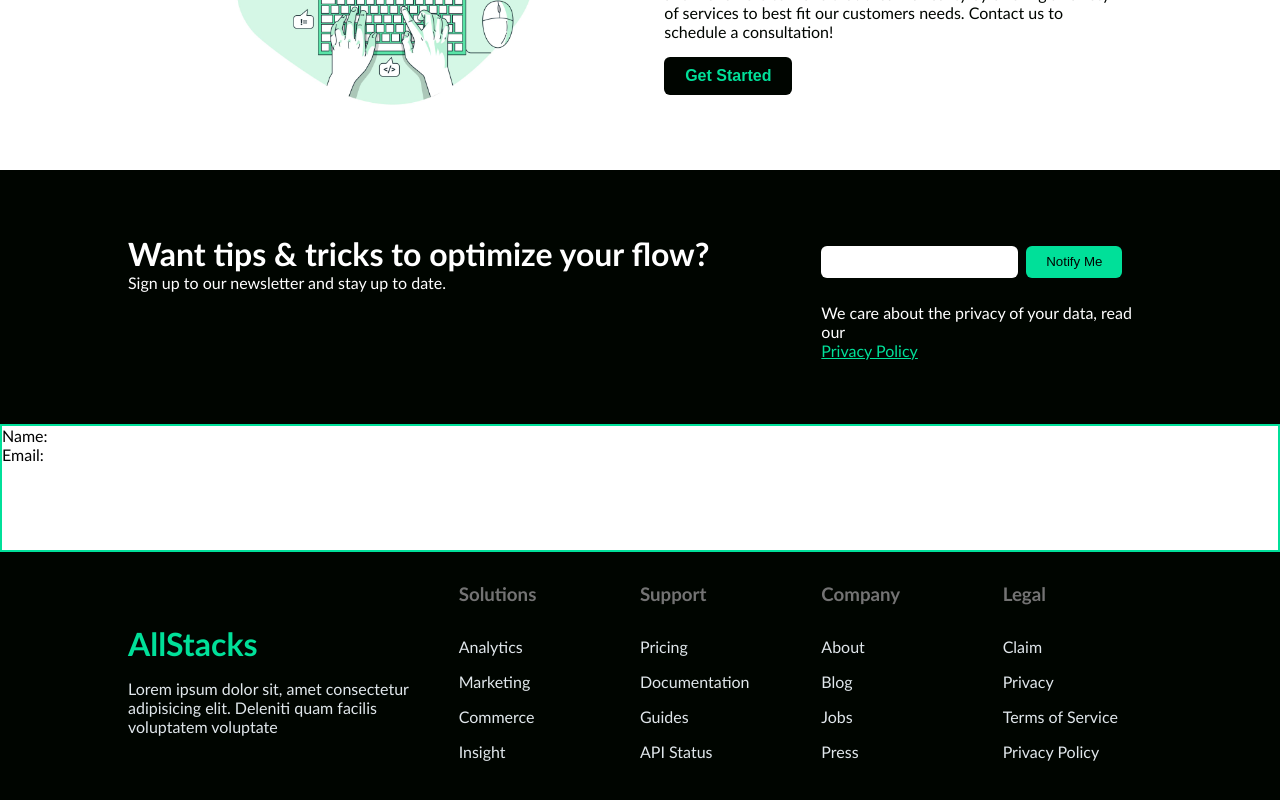
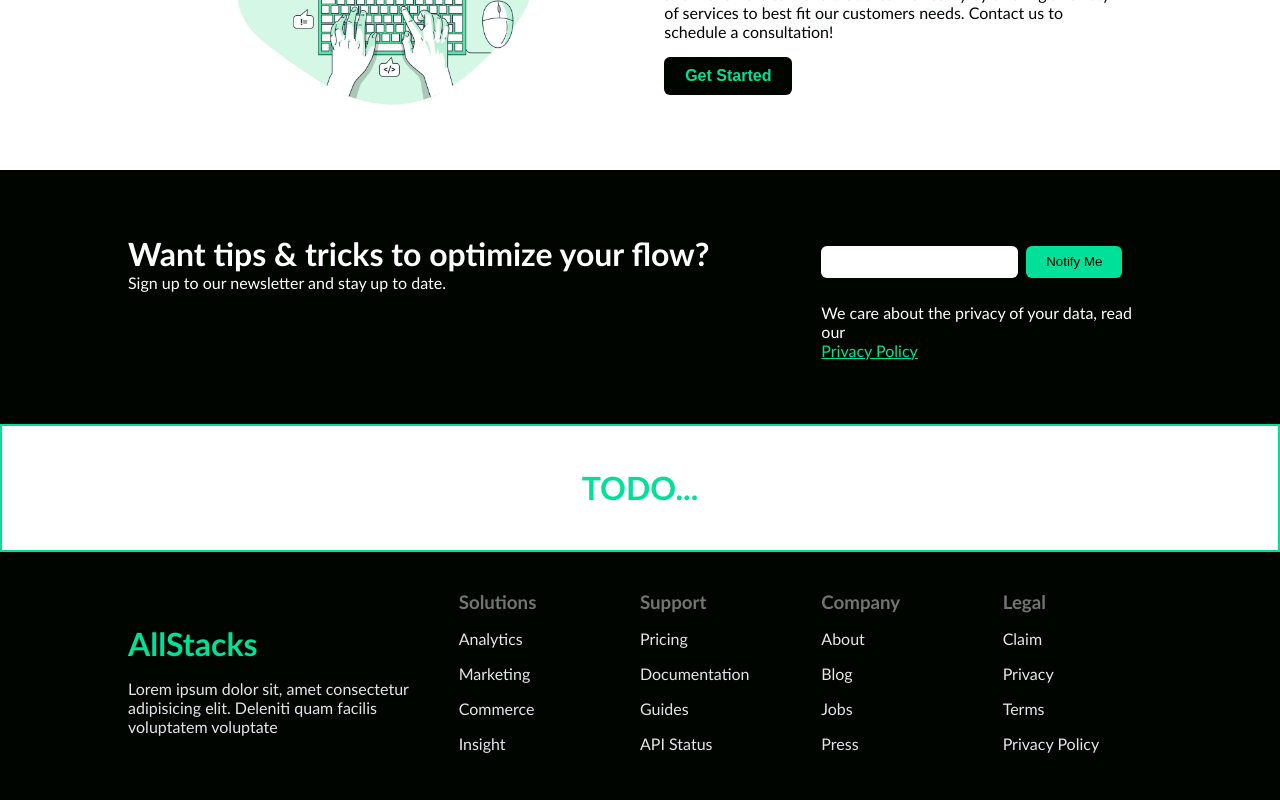
Before and after one commit to RowDev727/MySite, a React (Vite) app in the folder frontend/: page / in a window 1280 px wide. Shown: the part 1014-1814 px from the top of the page. Built offline with nearby package versions, Linux system fonts and the light colour scheme; no server answers.

Commit message:
Small tweak

```diff
--- a/frontend/src/components/footer/Footer.jsx
+++ b/frontend/src/components/footer/Footer.jsx
@@ -40,7 +40,7 @@ const Footer = () => {
             <ul>
               <li><a href="#">Claim</a></li>
               <li><a href="#">Privacy</a></li>
-              <li><a href="#">Terms of Service</a></li>
+              <li><a href="#">Terms</a></li>
               <li><a href="#">Privacy Policy</a></li>
             </ul>
         </div>
--- a/frontend/src/components/footer/Footer.module.css
+++ b/frontend/src/components/footer/Footer.module.css
@@ -16,7 +16,7 @@
 }
 
 .col h3 {
-    margin-bottom: 2rem;
+    margin-bottom: 1rem;
     color: var(--color-grey-300);
 }
 
--- a/frontend/src/components/testing/Test.css
+++ b/frontend/src/components/testing/Test.css
@@ -2,4 +2,7 @@
     border: 2px solid var(--color-primary-green);
     background: white;
     height: 8rem;
+    display: flex;
+    align-items: center;
+    justify-content: center;
 }
--- a/frontend/src/components/testing/Test.jsx
+++ b/frontend/src/components/testing/Test.jsx
@@ -15,8 +15,7 @@ function Test() {
 
   return (
     <div className="test-container">
-      <p>Name: {name}</p>
-      <p>Email: {email}</p>
+      <h1>TODO...</h1>
     </div>
   )
 }
```
